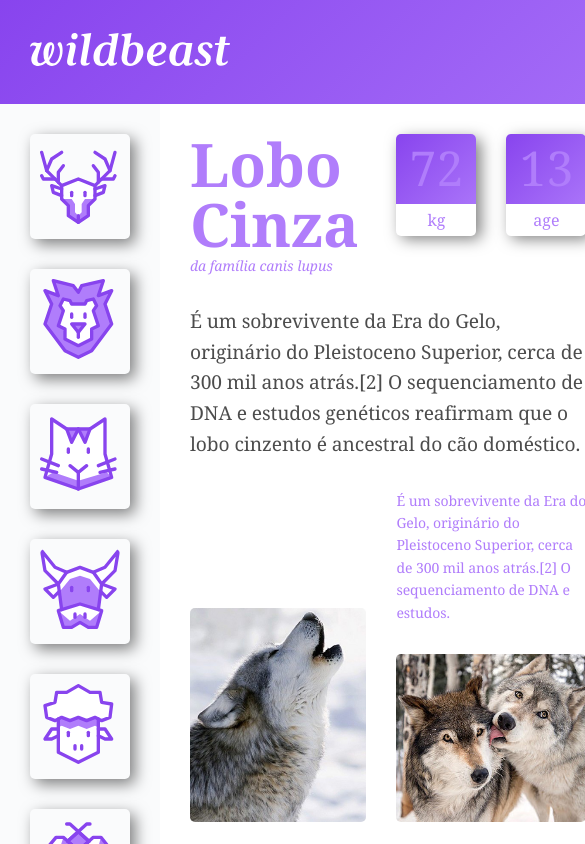
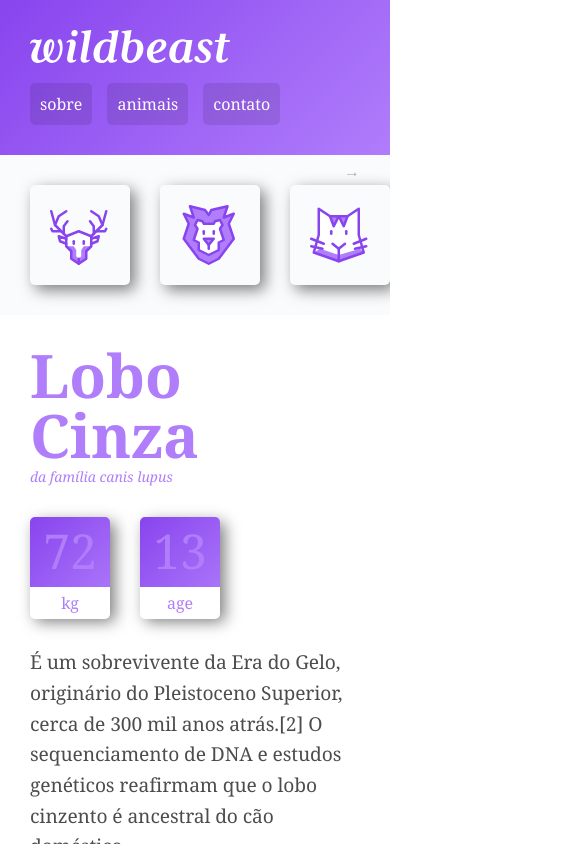
Before and after one commit to pedroAndrad1/wildbeast, a plain HTML site: page index.html in a window 390 px wide. Shown: the top 844 px of the page, 585 px wide, since content can reach past the window. Drawn offline with Linux system fonts and the light colour scheme.

Commit message:
Responsividade pronta

```diff
--- a/css/style.css
+++ b/css/style.css
@@ -16,8 +16,9 @@ a {
 }
 
 img {
-  max-width: 100%;
+  width: 100%;
   border-radius: 5px;
+  display: block;
 }
 
 /* GRID GERAL */
@@ -30,6 +31,29 @@ img {
     "sidenav content anuncios"
     "footer footer footer"
   ;
+}
+@media (max-width: 1200px){
+    .estrutura{
+      grid-template-columns: minmax(160px, 1fr) 3fr;
+      grid-template-areas:
+        "header header"
+        "sidenav content"
+        "sidenav anuncios"
+        "footer footer"
+      ;
+    }
+}
+@media (max-width: 760px){
+  .estrutura{
+    grid-template-columns: 1fr;
+      grid-template-areas:
+        "header"
+        "sidenav"
+        "content"
+        "anuncios"
+        "footer"
+      ;
+  }
 }
 
 /*HEADER*/
@@ -70,6 +94,21 @@ img {
   margin-left: 30px;
 }
 
+@media (max-width: 760px){
+  .header{
+    grid-template-columns: auto;
+  }
+  .logo {
+    margin-bottom: 20px;
+  }
+  .header li + li {
+    margin-left: 15px;
+  }
+  .header nav a{
+    font-size: 1em;
+  }
+}
+
 /*SIDENAV */
 
 .sidenav {
@@ -83,7 +122,7 @@ img {
   min-width: 60px;
   max-width: 100px;
   margin: 0 auto 30px auto;
-  padding: 10px;
+  padding: 20px;
   box-shadow: 5px 5px 15px rgba(0,0,0,.5);
   transition: .1s ease-out;
   border-radius: 5px;
@@ -92,10 +131,47 @@ img {
 .sidenav li a:hover{
   background: #B07DFB ;
 }
+/*Animacao da setinha em cima do scroll, pra indicar que da pra
+scrollar*/
+@keyframes seta{
+  from{
+    right: 30px;
+  }
+  to{
+    right: 20px;
+  }
+}
 
+@media (max-width: 760px){
+  .sidenav ul{
+    display: flex;
+  }
+  .sidenav li{
+    flex: 1 0 60px;
+  }
+  .sidenav li a{
+    margin: 30px 30px 30px 0;
+  }
+  .sidenav{
+    padding: 0 30px;
+    overflow-x: auto;
+    position: relative;
+  }
+  /*Setinha*/
+  .sidenav::after{
+    content: '→';
+    position: absolute;
+    top: 5px;
+    right: 30px;
+    color: rgba(0, 0,0, 0.3);
+    animation: seta .5s ease-in 0s infinite alternate;
+  }
+}
 /*CONTENT */
 .content {
   grid-area: content;
+  max-width: 900px;
+  margin: 0 auto;
   padding: 30px;
   display: grid;
   grid-template-columns: 1fr 1fr;
@@ -105,6 +181,7 @@ img {
 /*faz o elemento ocupar todas as colunas do grid*/
 .col-wide{
   grid-column: 1 / -1;
+
 }
 
 /*a imagem ocupa duas linhas */
@@ -116,7 +193,6 @@ img {
 .imagem-2{
   align-self: end;
 }
-
 /*ESTILOS GERAIS DO CONTENT*/
 p{
   font-size: 1.2em;
@@ -130,6 +206,11 @@ p{
   margin-top: 30px;
 }
 
+@media (max-width: 600px){
+  .content{
+    grid-template-columns: auto;
+  }
+}
 /*TITULO*/
 .titulo{
   color: #B07DFB;
@@ -195,7 +276,7 @@ p{
   font-size: 1.5em;
   font-style: italic;
   text-align: center;
-  max-width: 0 auto;
+  max-width: 500px;
   margin: 0 auto;
 }
 .atributos li{
@@ -219,6 +300,7 @@ p{
   align-content: start;
   padding: 30px;
   gap: 30px;
+  grid-template-columns: repeat(auto-fit, minmax(150px, 1fr));
 }
 
 /*FOOTER */
--- a/index.html
+++ b/index.html
@@ -79,7 +79,7 @@
           <p>É um sobrevivente da Era do Gelo, originário do Pleistoceno Superior, cerca de 300 mil anos atrás.[2] O sequenciamento de DNA e estudos genéticos reafirmam que o lobo cinzento é ancestral do cão doméstico.</p>
         </div>
 
-        <img src="img/wolf3.jpg" alt="Wolf 3" class="col-wide">
+        <img src="img/wolf3.jpg" alt="Wolf 3" class="col-wide imagem-3">
 
       </main>
 
```
